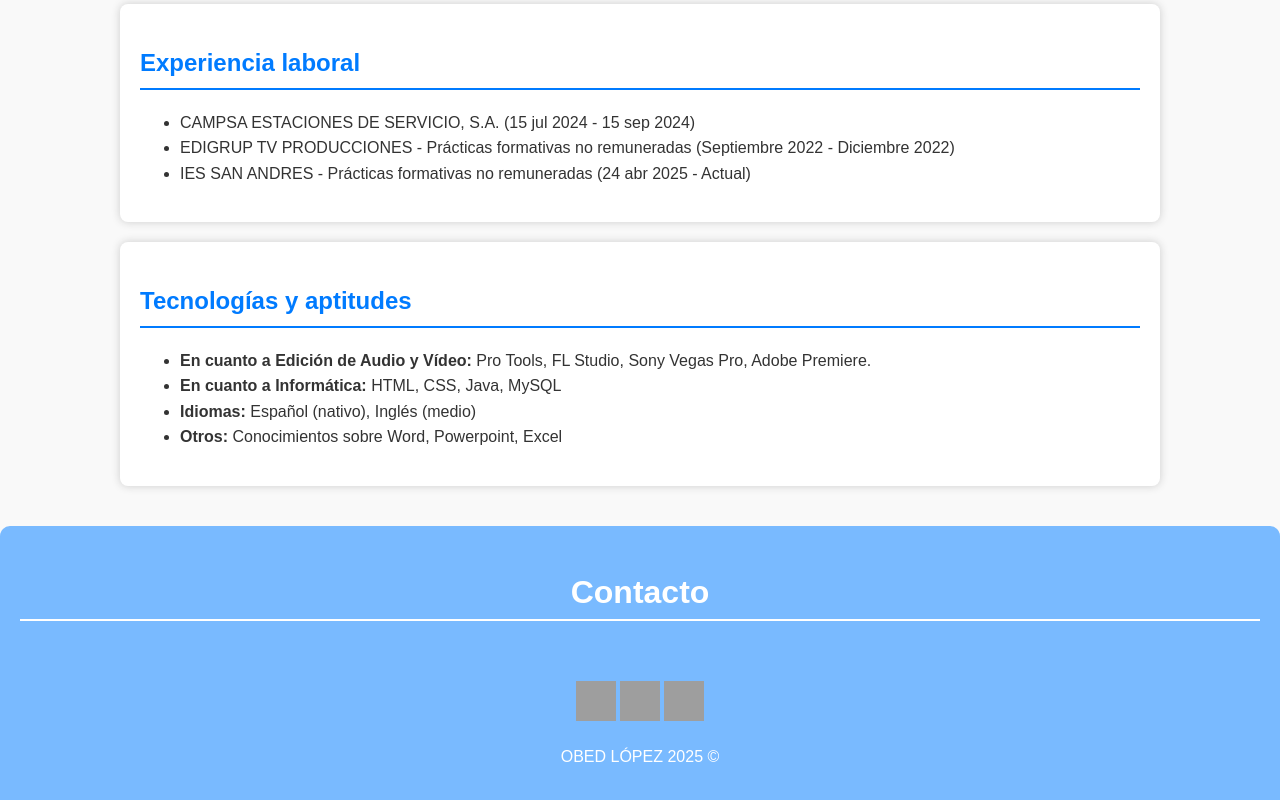
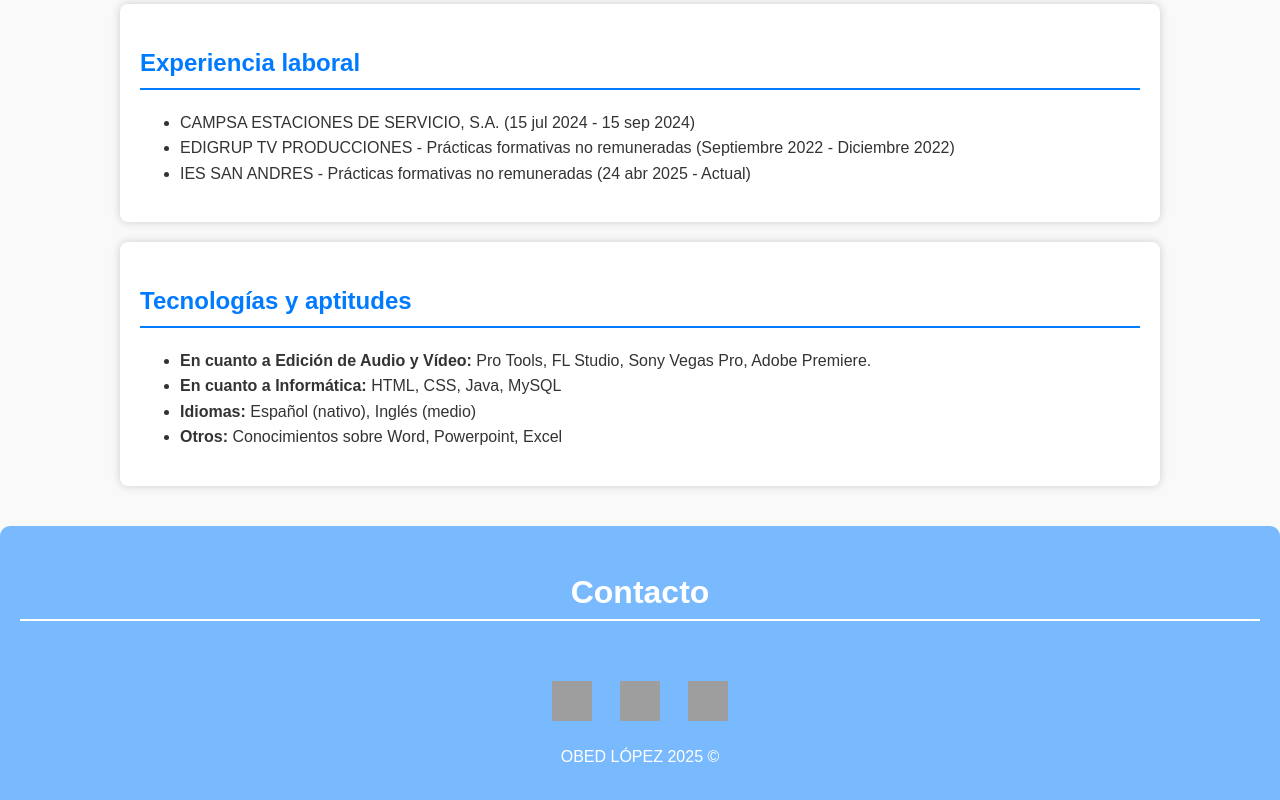
Before and after one commit to obedflr/portfolio, a plain HTML site: page index.html in a window 1280 px wide. Shown: the part 992-1792 px from the top of the page. Drawn offline with Linux system fonts and the light colour scheme; grey boxes are pictures that could not be loaded.

Commit message:
separacion iconos footer

```diff
--- a/css/style.css
+++ b/css/style.css
@@ -44,6 +44,10 @@ header, footer {
 
 footer h1 {
     border-bottom: 2px solid white;
+}
+
+footer .contacto a {
+    margin: 0 12px; /* Aumenta o reduce px de la separacion de iconos */
 }
 
 section {
```
